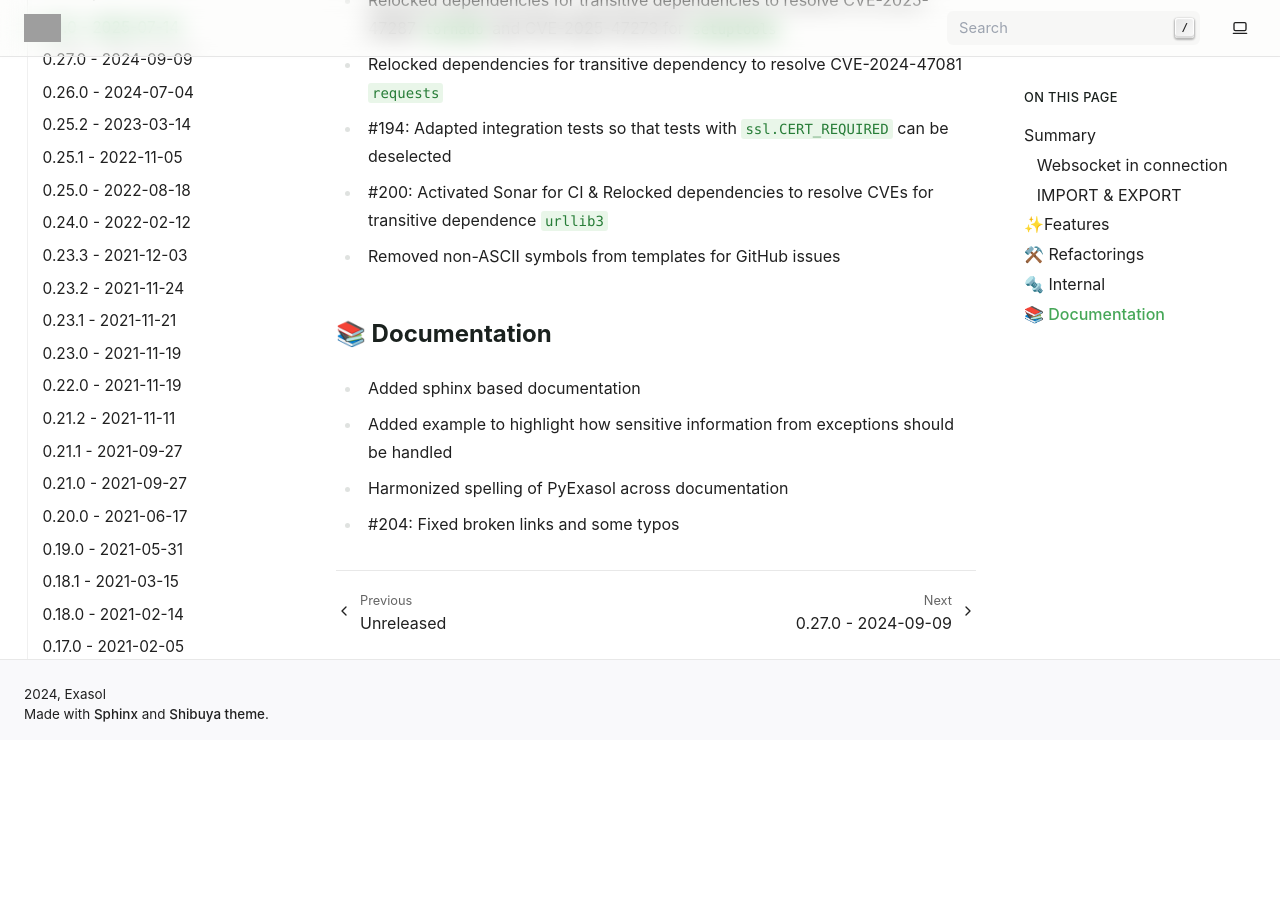
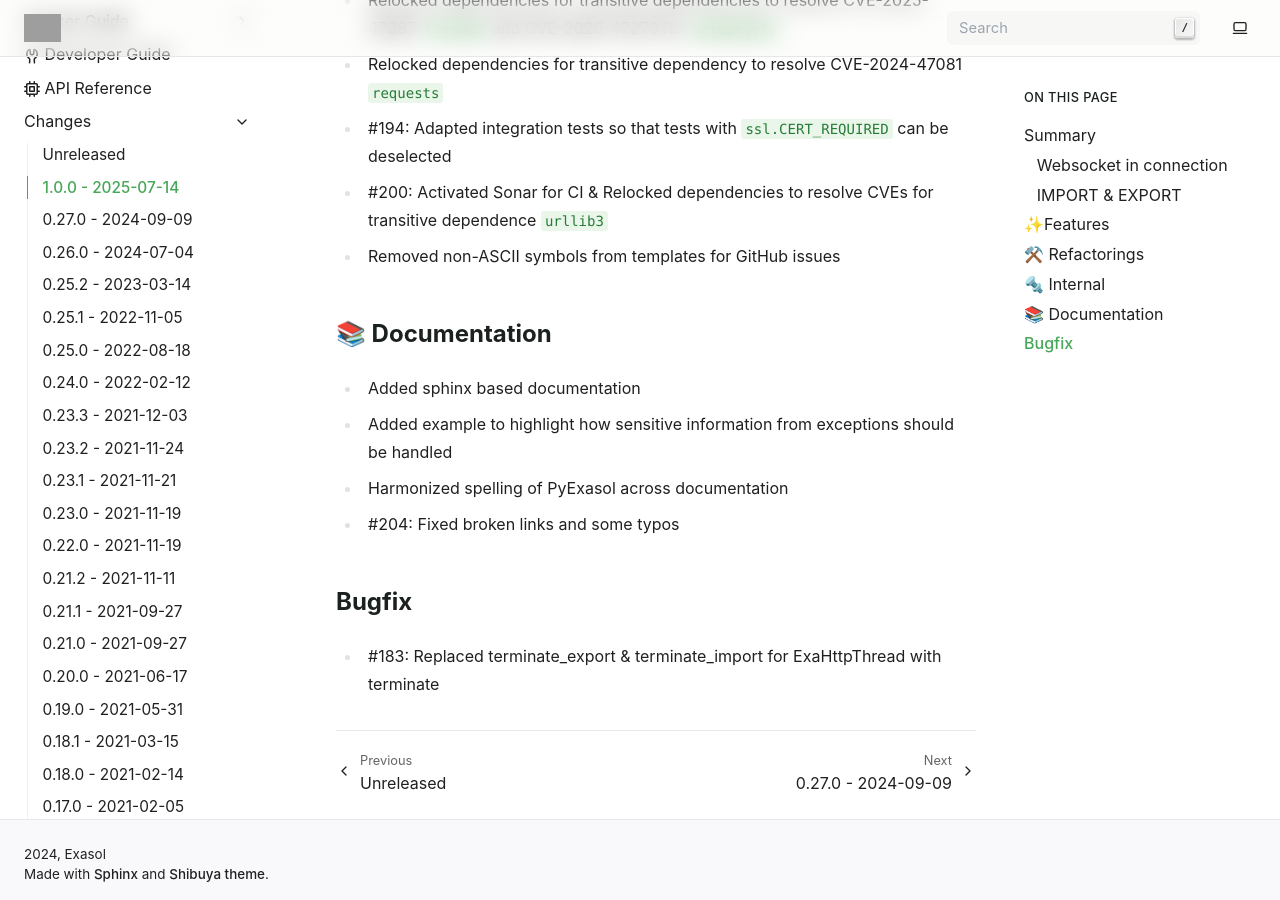
Before and after one commit to exasol/pyexasol, a Sphinx documentation site: the page built from doc/changes/changes_1.0.0.md, in a window 1280 px wide and 900 px high, scrolled down 2996 px. Built offline with Sphinx 7.4.7, drawn with Linux system fonts in a browser that asks for light colours; pages that are not in the unit, such as notebooks, are missing from menus; before the commit the page ends 3736 px from its top, so only the background shows below that; grey boxes are pictures that could not be loaded.

Commit message:
Add entry to changelog for modifications

```diff
--- a/doc/changes/changes_1.0.0.md
+++ b/doc/changes/changes_1.0.0.md
@@ -99,3 +99,7 @@
 * Added example to highlight how sensitive information from exceptions should be handled
 * Harmonized spelling of PyExasol across documentation
 * #204: Fixed broken links and some typos
+
+## Bugfix
+
+* #183: Replaced terminate_export & terminate_import for ExaHttpThread with terminate
```
